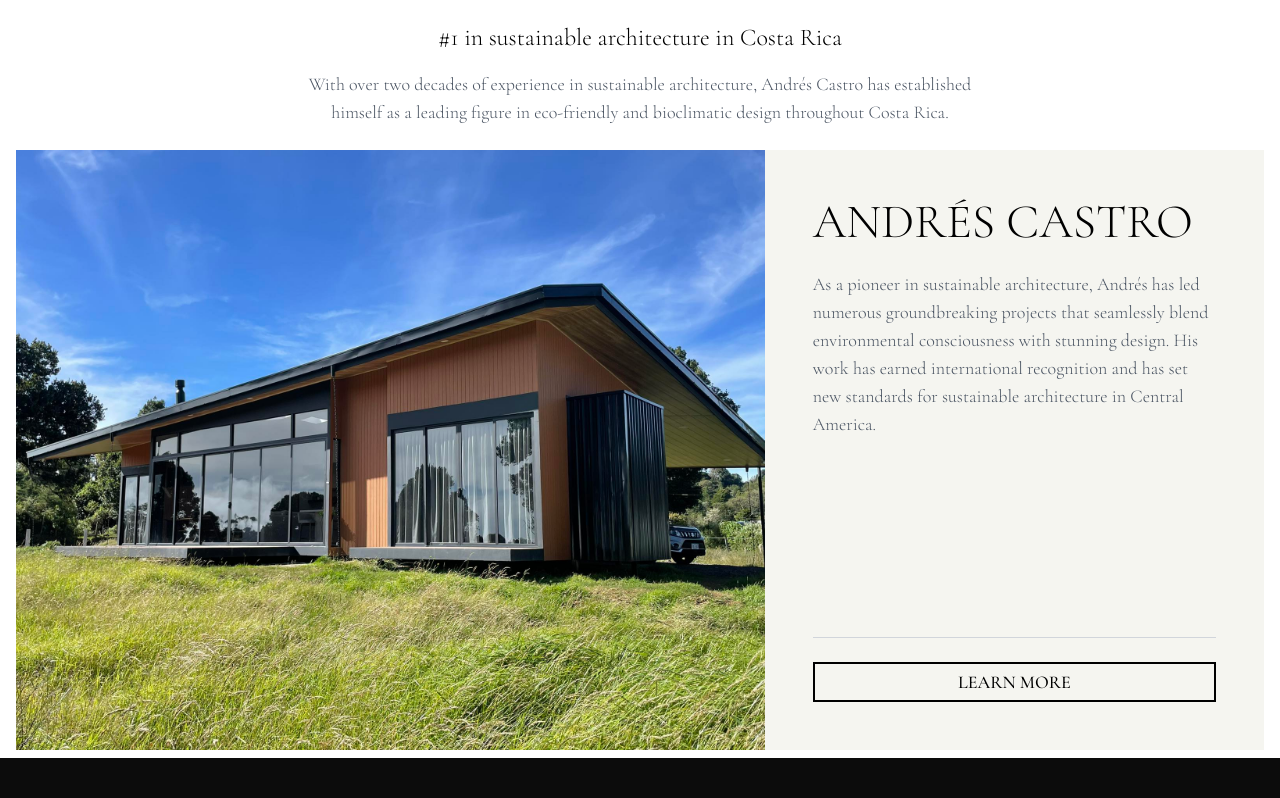
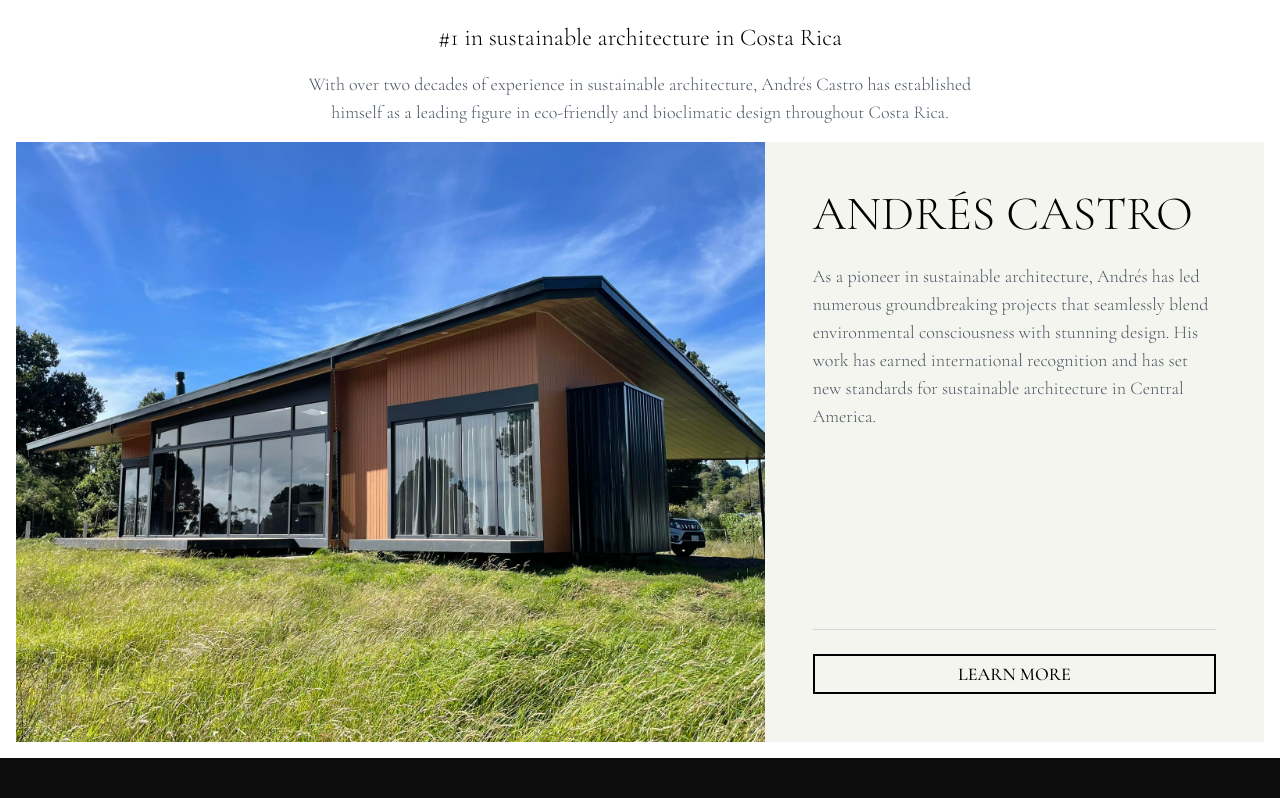
Before and after one commit to botflowlab/AndresCastroWebsite, a React (Vite) app: page / in a window 1280 px wide. Shown: the part 842-1640 px from the top of the page. Built offline with nearby package versions, Linux system fonts and the light colour scheme; a web font is replaced by a local one.

Commit message:
Updated Architect.jsx

```diff
--- a/src/components/sections/Architect.jsx
+++ b/src/components/sections/Architect.jsx
@@ -16,7 +16,7 @@ function Architect() {
       </div>
 
       {/* Two Column Layout */}
-      <div className="flex-1 flex items-center px-4 mt-4">
+      <div className="flex-1 flex items-center px-4 mt-0">
         <div className="container mx-auto flex flex-col md:flex-row h-full">
           {/* Left Column - Image */}
           <div className="w-full md:w-[60%] h-[500px] md:h-[600px]">
```
